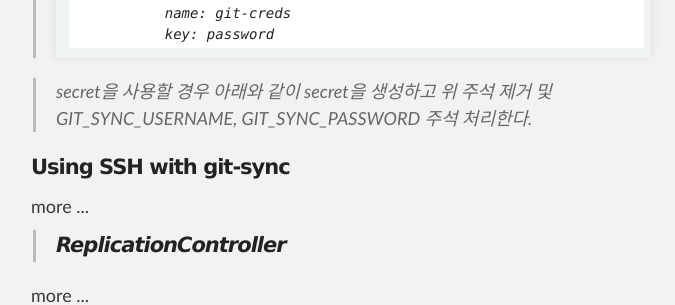
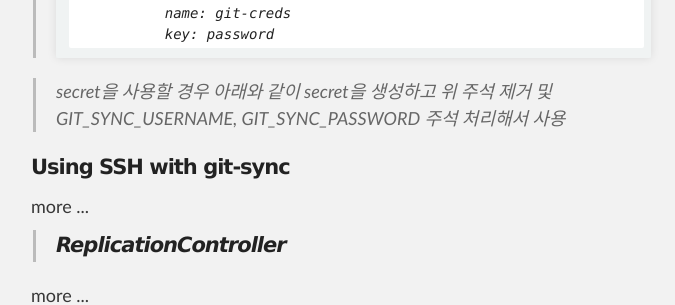
Before and after one commit to unlimited9/unlimited9.github.com, a Jekyll site: the page built from reference.notes/TA/cloud/kubernetes/how.to.deployment.md, in a window 1280 px wide and 900 px high, scrolled down 2840 px. Shown: the part 180-485 px from the top of the window, without its empty margins (299-974 px from the left). Built offline with Jekyll 4.4.1, drawn with Linux system fonts in a browser that asks for light colours; our own code applies the rules of GitHub Pages for plain Markdown files.

Commit message:
Update how.to.deployment.md

```diff
--- a/reference.notes/TA/cloud/kubernetes/how.to.deployment.md
+++ b/reference.notes/TA/cloud/kubernetes/how.to.deployment.md
@@ -109,7 +109,7 @@ spec:
 
 
 
-> secret을 사용할 경우 아래와 같이 secret을 생성하고 위 주석 제거 및 GIT_SYNC_USERNAME, GIT_SYNC_PASSWORD 주석 처리한다.
+> secret을 사용할 경우 아래와 같이 secret을 생성하고 위 주석 제거 및 GIT_SYNC_USERNAME, GIT_SYNC_PASSWORD 주석 처리해서 사용
 
 #### Using SSH with git-sync
 <details>
```
